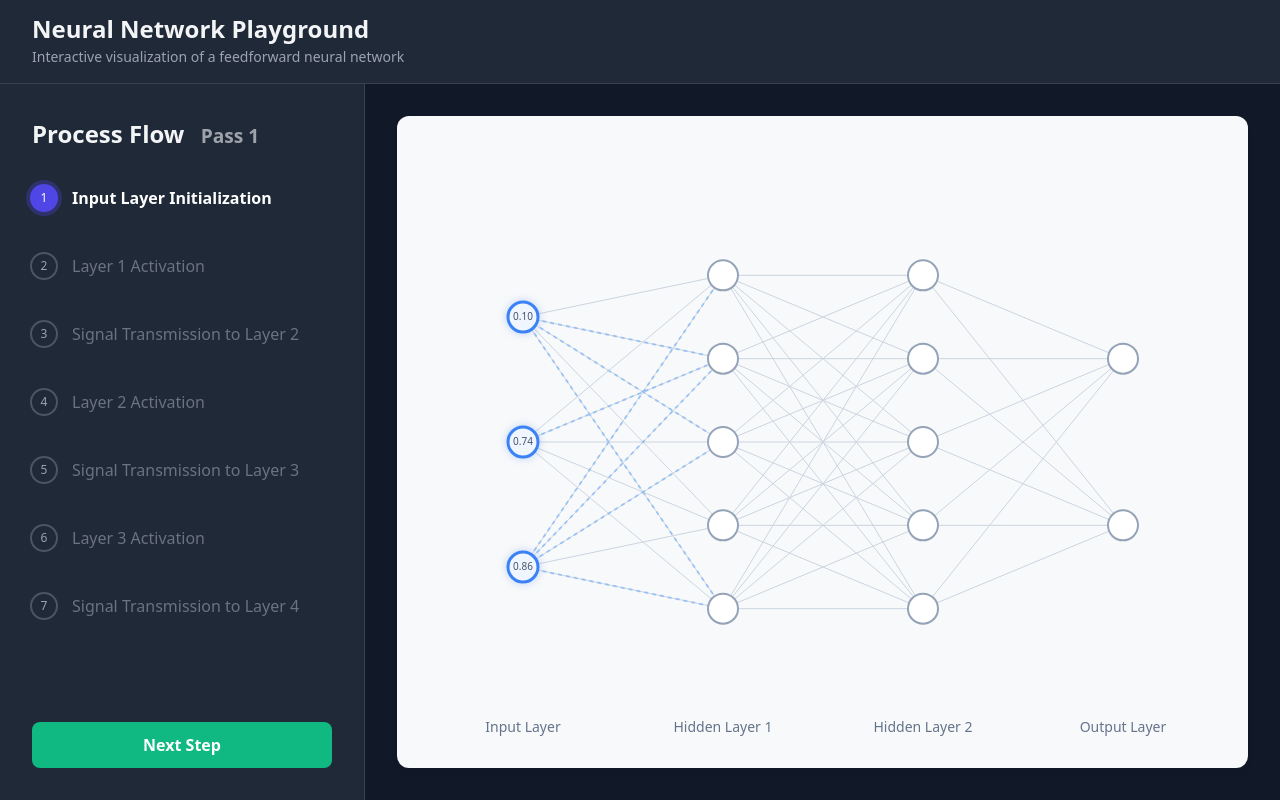
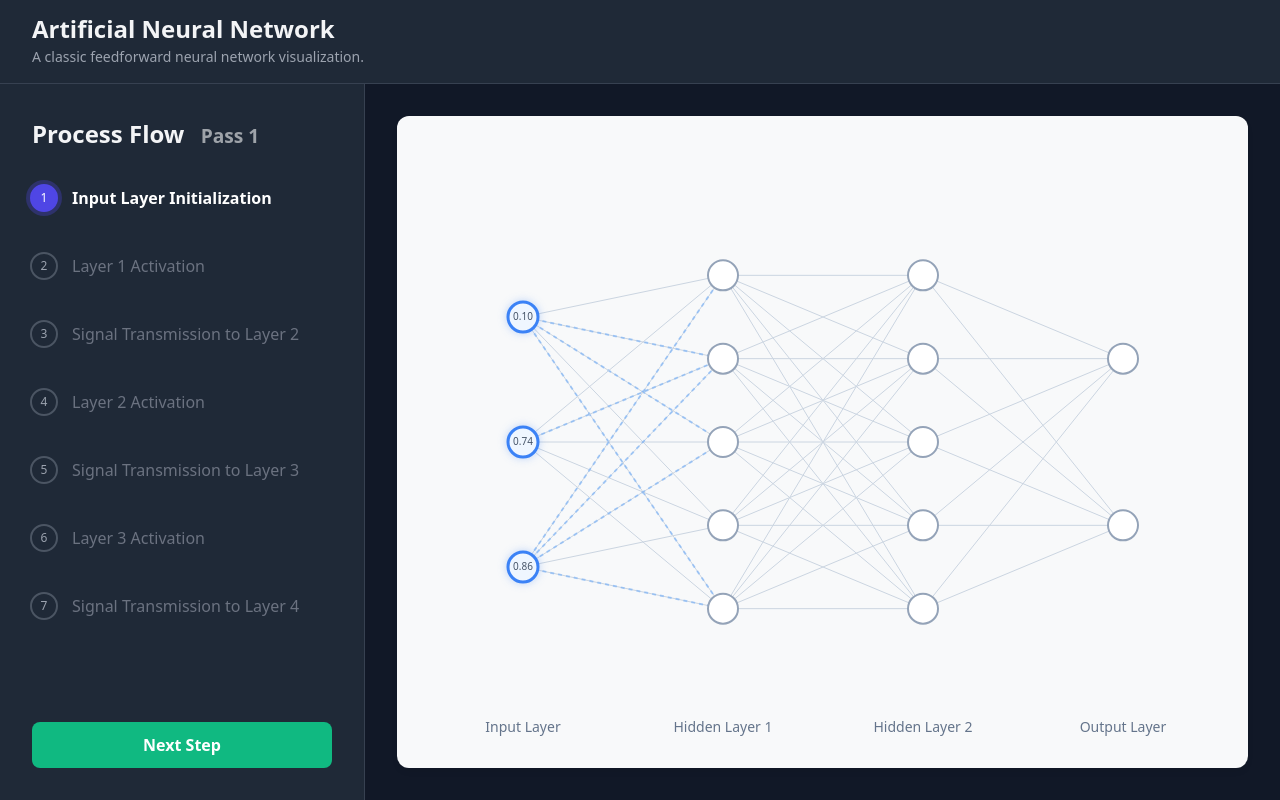
Before and after one commit to ChipiKaf/ai-model-playground, a React (Vite) app: page /ann in a window 1280 px wide. Built offline with nearby package versions, Linux system fonts and the light colour scheme.

Commit message:
feat: Introduce generic `Shell` component to manage plugin UI and simulation flow, and update `App` and `AnnPlugin` to use it.

```diff
--- a/src/App.tsx
+++ b/src/App.tsx
@@ -1,66 +1,10 @@
-import { useEffect, useMemo } from 'react';
-import { useDispatch, useSelector } from 'react-redux';
 import './App.scss'
-import NeuronDetail from './components/NeuronDetail';
-import StepIndicator from './components/StepIndicator';
-import { type RootState } from './store/store';
-import { initializeNetwork } from './plugins/ann/annSlice';
-import { nextStep, incrementPass, selectNeuron, resetSimulation } from './store/slices/simulationSlice';
+import Shell from './viz-kit/Shell';
 import AnnPlugin from './plugins/ann';
 
 function App() {
-  const dispatch = useDispatch();
-  const { layerSizes } = useSelector((state: RootState) => state.network);
-  const { currentStep, passCount, selectedNeuron } = useSelector((state: RootState) => state.simulation);
-
-  useEffect(() => {
-    dispatch(initializeNetwork());
-  }, [dispatch, layerSizes]);
-
-  // Generate steps based on layer sizes
-  const steps = useMemo(() => {
-    const s = ['Input Layer Initialization'];
-    for (let i = 0; i < layerSizes.length - 1; i++) {
-        s.push(`Layer ${i + 1} Activation`);
-        s.push(`Signal Transmission to Layer ${i + 2}`);
-    }
-    return s;
-  }, [layerSizes]);
-
   return (
-    <div className="app">
-      <header className="app-header">
-        <h1>Neural Network Playground</h1>
-        <p>Interactive visualization of a feedforward neural network</p>
-      </header>
-
-      <div className="main-content">
-        <StepIndicator
-          steps={steps}
-          currentStep={currentStep}
-          onNextStep={() => dispatch(nextStep(steps.length))}
-          onReset={() => {
-            dispatch(resetSimulation());
-            dispatch(incrementPass());
-          }}
-          passCount={passCount}
-          isProcessing={currentStep % 2 !== 0}
-        />
-
-        <div className="visualization-container">
-           <AnnPlugin.Component
-             onAnimationComplete={() => dispatch(nextStep(steps.length))}
-           />
-        </div>
-      </div>
-
-      {selectedNeuron && (
-        <NeuronDetail
-          data={selectedNeuron}
-          onClose={() => dispatch(selectNeuron(null))}
-        />
-      )}
-    </div>
+    <Shell plugin={AnnPlugin} />
   )
 }
 
--- a/src/plugins/ann/index.ts
+++ b/src/plugins/ann/index.ts
@@ -1,5 +1,5 @@
 import type { ModelPlugin } from '../../types/ModelPlugin';
-import annReducer from './annSlice';
+import annReducer, { initializeNetwork } from './annSlice';
 import AnnVisualization from './AnnVisualization';
 
 const AnnPlugin: ModelPlugin = {
@@ -9,6 +9,20 @@ const AnnPlugin: ModelPlugin = {
   initialState: undefined, // Reducer handles initial state
   reducer: annReducer,
   Component: AnnVisualization,
+  getSteps: (state: any) => {
+    // state is the NetworkState
+    const { layerSizes } = state;
+    const s = ['Input Layer Initialization'];
+    for (let i = 0; i < layerSizes.length - 1; i++) {
+        s.push(`Layer ${i + 1} Activation`);
+        s.push(`Signal Transmission to Layer ${i + 2}`);
+    }
+    return s;
+  },
+  init: (dispatch) => {
+    dispatch(initializeNetwork());
+  },
+  selector: (state) => state.network,
 };
 
 export default AnnPlugin;
--- /dev/null
+++ b/src/viz-kit/Shell.tsx
@@ -0,0 +1,65 @@
+import React from 'react';
+import { useDispatch, useSelector } from 'react-redux';
+import { type RootState } from '../store/store';
+import { nextStep, incrementPass, resetSimulation, selectNeuron } from '../store/slices/simulationSlice';
+import type { ModelPlugin } from '../types/ModelPlugin';
+import StepIndicator from './components/StepIndicator';
+import NeuronDetail from '../components/NeuronDetail';
+
+interface ShellProps {
+  plugin: ModelPlugin;
+}
+
+const Shell: React.FC<ShellProps> = ({ plugin }) => {
+  const dispatch = useDispatch();
+  const simulationState = useSelector((state: RootState) => state.simulation);
+
+  // Use the plugin's selector to get its specific state
+  const modelState = useSelector(plugin.selector);
+
+  React.useEffect(() => {
+     // Initialize the plugin on mount
+     plugin.init(dispatch);
+  }, [dispatch, plugin]);
+
+  const steps = plugin.getSteps(modelState);
+  const { currentStep, passCount } = simulationState;
+
+  return (
+    <div className="app">
+      <header className="app-header">
+        <h1>{plugin.name}</h1>
+        <p>{plugin.description}</p>
+      </header>
+
+      <div className="main-content">
+        <StepIndicator
+          steps={steps}
+          currentStep={currentStep}
+          onNextStep={() => dispatch(nextStep(steps.length))}
+          onReset={() => {
+            dispatch(resetSimulation());
+            dispatch(incrementPass());
+          }}
+          passCount={passCount}
+          isProcessing={currentStep % 2 !== 0}
+        />
+
+        <div className="visualization-container">
+           <plugin.Component
+             onAnimationComplete={() => dispatch(nextStep(steps.length))}
+           />
+        </div>
+      </div>
+
+      {simulationState.selectedNeuron && (
+        <NeuronDetail
+          data={simulationState.selectedNeuron}
+          onClose={() => dispatch(selectNeuron(null))}
+        />
+      )}
+    </div>
+  );
+};
+
+export default Shell;
```
Also changed, not shown: src/types/ModelPlugin.ts (+7 -0 lines), src/viz-kit/components/StepIndicator.scss (renamed from src/components/StepIndicator.scss), src/viz-kit/components/StepIndicator.tsx (renamed from src/components/StepIndicator.tsx).
